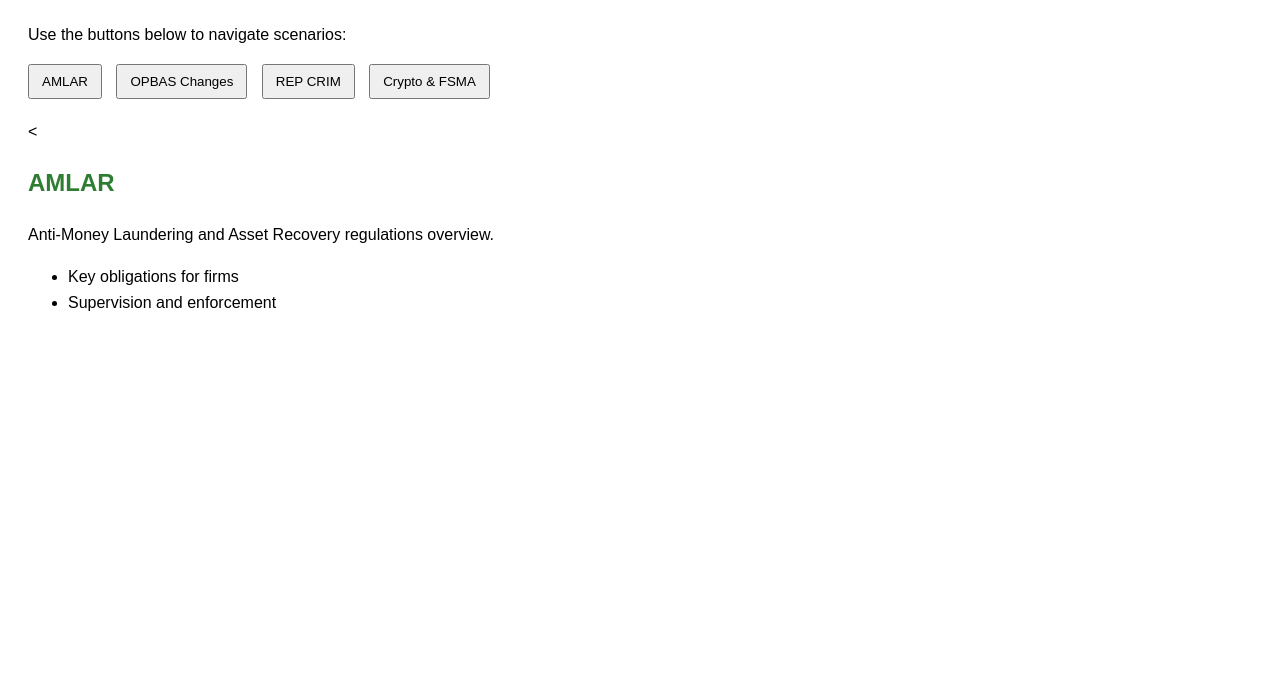
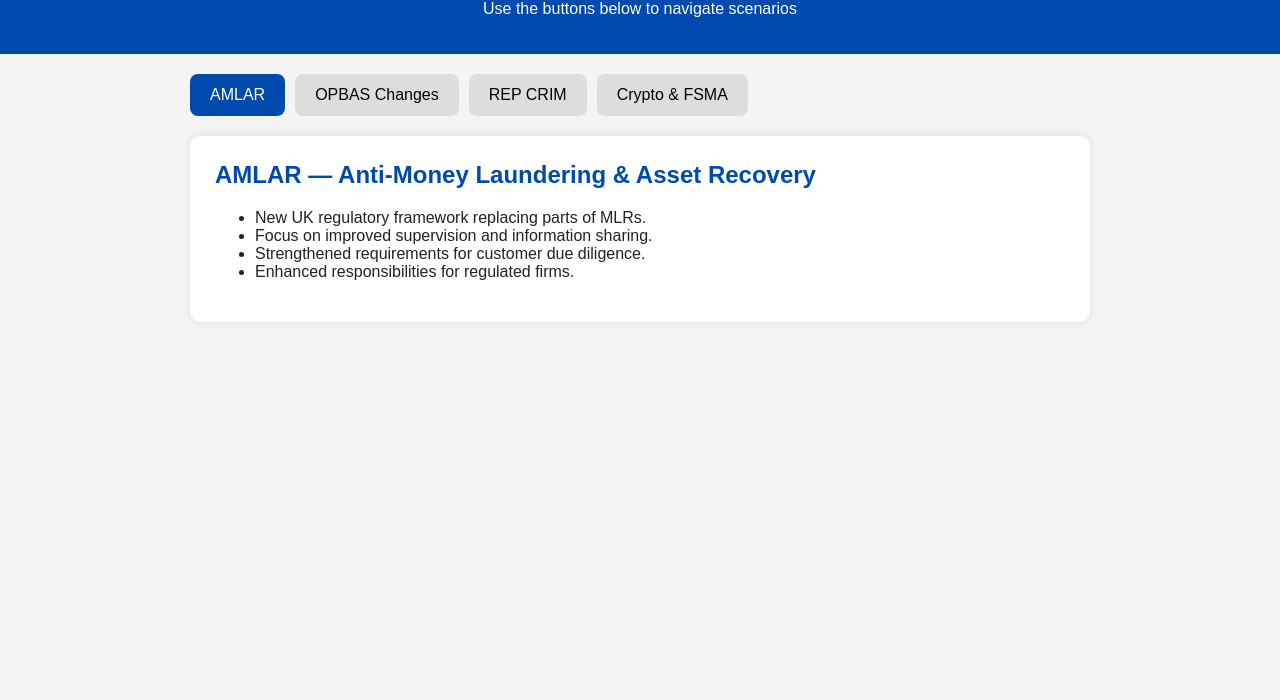
Before and after one commit to Sir95-uk/aml-interactive-presentation, a plain HTML site: page index.html in a window 1280 px wide. Shown: the part 100-800 px from the top of the page. Drawn offline with Linux system fonts and the light colour scheme.

Commit message:
Update index.html

```diff
--- a/index.html
+++ b/index.html
@@ -1,72 +1,153 @@
 <!DOCTYPE html>
 <html lang="en">
 <head>
-    <meta charset="UTF-8">
+<meta charset="UTF-8" />
+<meta name="viewport" content="width=device-width, initial-scale=1.0" />
 <title>AML Interactive Presentation</title>
+
 <style>
-        body { font-family: Arial, sans-serif; padding: 20px; line-height: 1.6; }
-        h1 { color: #2E3A87; }
-        h2 { color: #2E7D32; }
-        nav { margin-bottom: 20px; }
-        nav button { margin-right: 10px; padding: 8px 12px; cursor: pointer; }
-        section { display: none; }
-        section.active { display: block; }
+    body {
+        font-family: Arial, sans-serif;
+        margin: 0;
+        padding: 0;
+        background: #f4f4f4;
+        color: #222;
+    }
+
+    header {
+        background: #004aad;
+        color: white;
+        padding: 20px;
+        text-align: center;
+    }
+
+    .container {
+        max-width: 900px;
+        margin: auto;
+        padding: 20px;
+    }
+
+    .nav-buttons {
+        display: flex;
+        flex-wrap: wrap;
+        gap: 10px;
+        margin-bottom: 20px;
+    }
+
+    .nav-buttons button {
+        padding: 12px 20px;
+        border: none;
+        background: #ddd;
+        cursor: pointer;
+        border-radius: 8px;
+        font-size: 16px;
+        transition: 0.2s;
+    }
+
+    .nav-buttons button:hover {
+        background: #ccc;
+    }
+
+    .nav-buttons button.active {
+        background: #004aad;
+        color: white;
+    }
+
+    .slide {
+        display: none;
+        background: white;
+        padding: 25px;
+        border-radius: 10px;
+        box-shadow: 0 0 10px rgba(0,0,0,0.1);
+    }
+
+    .slide.active {
+        display: block;
+    }
+
+    h2 {
+        margin-top: 0;
+        color: #004aad;
+    }
 </style>
 </head>
+
 <body>
-    <h1>Welcome to the AML Interactive Presentation</h1>
-    <p>Use the buttons below to navigate scenarios:</p>
 
-    <nav>
-        <button onclick="showSection('amlar')">AMLAR</button>
-        <button onclick="showSection('opbas')">OPBAS Changes</button>
-        <button onclick="showSection('repcrim')">REP CRIM</button>
-        <button onclick="showSection('crypto')">Crypto & FSMA</button>
-    </nav>
+<header>
+    <h1>AML Interactive Presentation</h1>
+    <p>Use the buttons below to navigate scenarios</p>
+</header>
 
-    <<section id="amlar" class="active">
+<div class="container">
 
-        <h2>AMLAR</h2>
-        <p>Anti-Money Laundering and Asset Recovery regulations overview.</p>
+    <div class="nav-buttons">
+        <button onclick="showSlide('amlr')" class="active">AMLAR</button>
+        <button onclick="showSlide('opbas')">OPBAS Changes</button>
+        <button onclick="showSlide('repcrim')">REP CRIM</button>
+        <button onclick="showSlide('crypto')">Crypto & FSMA</button>
+    </div>
+
+    <!-- AMLAR Slide -->
+    <div id="amlr" class="slide active">
+        <h2>AMLAR — Anti-Money Laundering & Asset Recovery</h2>
         <ul>
-            <li>Key obligations for firms</li>
-            <li>Supervision and enforcement</li>
+            <li>New UK regulatory framework replacing parts of MLRs.</li>
+            <li>Focus on improved supervision and information sharing.</li>
+            <li>Strengthened requirements for customer due diligence.</li>
+            <li>Enhanced responsibilities for regulated firms.</li>
         </ul>
-    </section>
+    </div>
 
-    <section id="opbas">
+    <!-- OPBAS Slide -->
+    <div id="opbas" class="slide">
         <h2>OPBAS Changes</h2>
-        <p>Upcoming changes that affect professional body oversight:</p>
         <ul>
-            <li>New reporting requirements</li>
-            <li>Supervision enhancements</li>
+            <li>Updated expectations for Professional Body Supervisors.</li>
+            <li>Improved consistency in AML supervision across sectors.</li>
+            <li>Strengthened accountability and performance measures.</li>
+            <li>Closer cooperation between OPBAS, FCA, and law enforcement.</li>
         </ul>
-    </section>
+    </div>
 
-    <section id="repcrim">
-        <h2>REP CRIM Reporting</h2>
-        <p>How to report suspicious activity in line with FCA requirements.</p>
+    <!-- REP CRIM Slide -->
+    <div id="repcrim" class="slide">
+        <h2>REP CRIM</h2>
         <ul>
-            <li>What constitutes reportable activity</li>
-            <li>How to submit reports</li>
+            <li>Annual FCA submission for firms with financial crime exposure.</li>
+            <li>Covers fraud, AML risks, sanctions, bribery, corruption.</li>
+            <li>Used by FCA to assess national crime risks.</li>
+            <li>Mandatory for FSMA-regulated firms above certain thresholds.</li>
         </ul>
-    </section>
+    </div>
 
-    <section id="crypto">
-        <h2>Crypto & FSMA Authorisation Changes</h2>
-        <p>Upcoming FSMA changes affecting crypto-related firms:</p>
+    <!-- Crypto Slide -->
+    <div id="crypto" class="slide">
+        <h2>Crypto & FSMA</h2>
         <ul>
-            <li>New authorisation requirements</li>
-            <li>Compliance expectations</li>
+            <li>Crypto now brought under UK financial promotion regime.</li>
+            <li>Firms must register under MLRs to operate legally.</li>
+            <li>Stricter AML controls for exchanges and custodians.</li>
+            <li>FSMA expansion strengthens consumer protection.</li>
         </ul>
-    </section>
+    </div>
+
+</div>
 
 <script>
-        function showSection(id) {
-            const sections = document.querySelectorAll('section');
-            sections.forEach(s => s.classList.remove('active'));
+    function showSlide(id) {
+        document.querySelectorAll('.slide').forEach(slide => {
+            slide.classList.remove('active');
+        });
+
+        document.querySelectorAll('.nav-buttons button').forEach(btn => {
+            btn.classList.remove('active');
+        });
+
         document.getElementById(id).classList.add('active');
+        event.target.classList.add('active');
     }
 </script>
+
 </body>
 </html>
```
Lines whose indentation alone changed are shown as unchanged.
